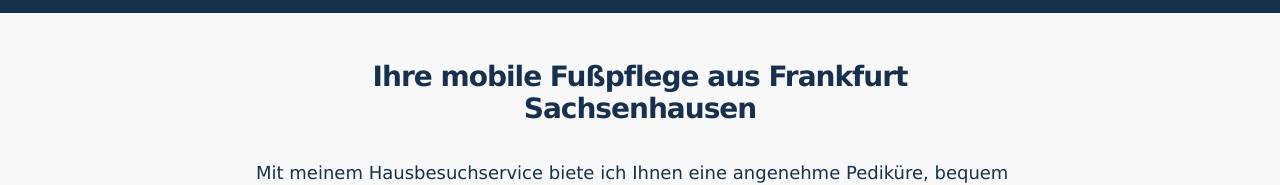
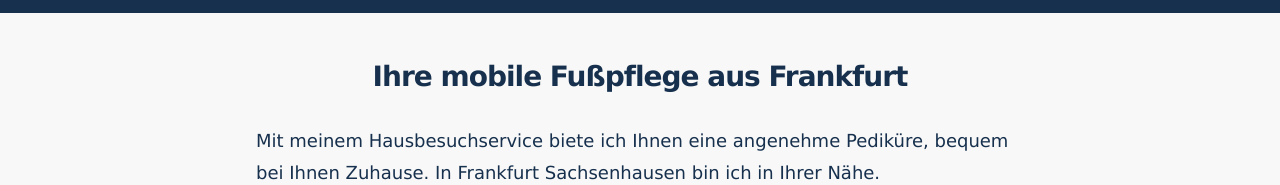
Before and after one commit to MaxHopf/fusspflegezsuzsi-landingpage, a plain HTML site: page index.html in a window 1280 px wide. Shown: the part 95-280 px from the top of the page. Drawn offline with Linux system fonts and the light colour scheme.

Commit message:
Remove Sachsenhausen from h1

```diff
--- a/index.html
+++ b/index.html
@@ -21,7 +21,7 @@
 
     <main>
         <section id="hero" class="center">
-            <h1>Ihre mobile Fußpflege aus Frankfurt Sachsenhausen</h1>
+            <h1>Ihre mobile Fußpflege aus Frankfurt</h1>
             <p class="align-left">Mit meinem Hausbesuchservice biete ich Ihnen eine angenehme Pediküre, bequem bei Ihnen
                 Zuhause. In
                 Frankfurt Sachsenhausen bin ich in Ihrer Nähe.</p>
```
